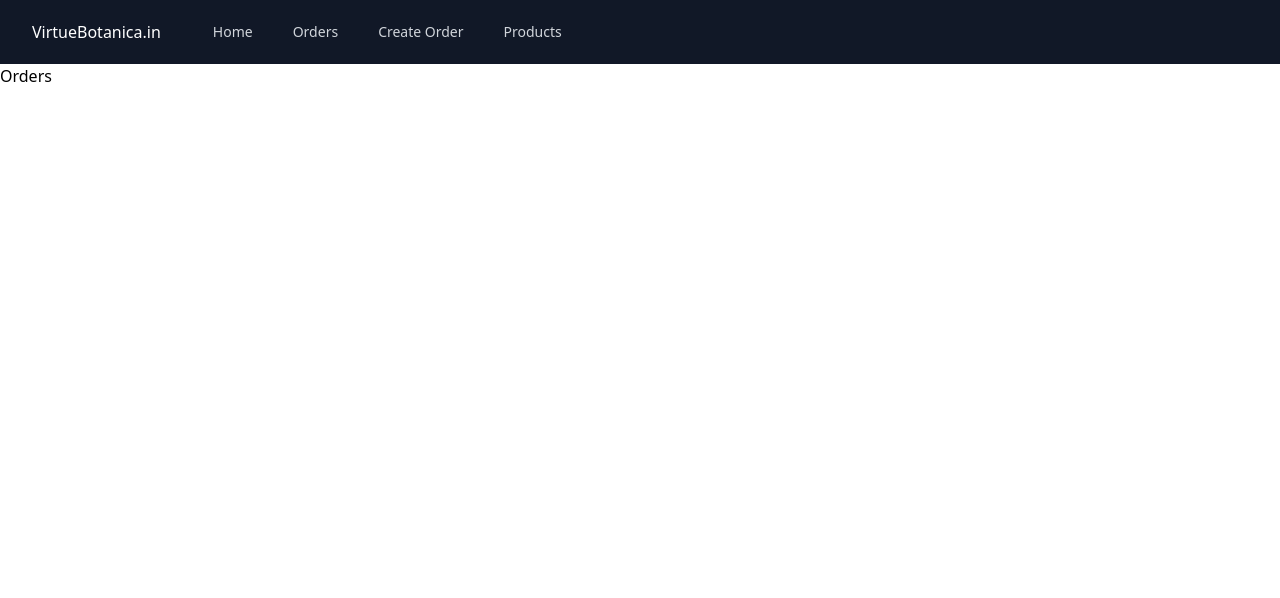
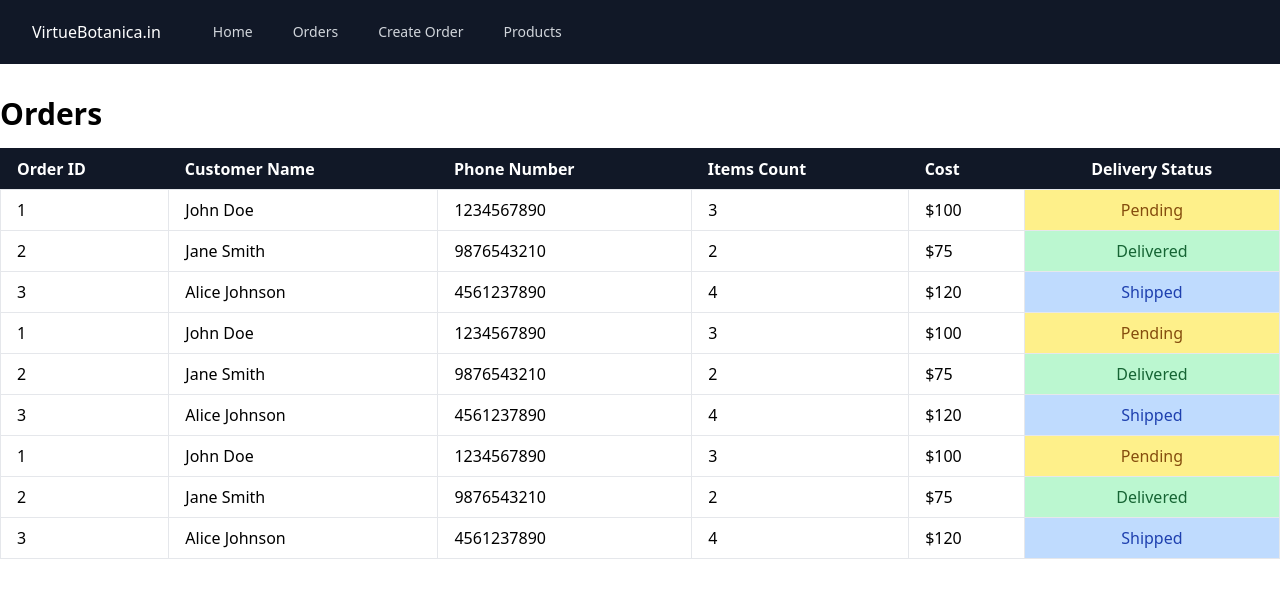
Before and after one commit to Guru6163/virtue-botanica, a React (Create React App) app: page /orders in a window 1280 px wide. Shown: the top 598 px of the page. Built offline with nearby package versions, Linux system fonts and the light colour scheme.

Commit message:
Orders Page

```diff
--- a/src/pages/Orders.jsx
+++ b/src/pages/Orders.jsx
@@ -1,9 +1,64 @@
-import React from 'react'
+import React from 'react';
 
 function Orders() {
-  return (
-    <div>Orders</div>
-  )
+    // Dummy orders data
+    const orders = [
+        { orderId: 1, customerName: 'John Doe', phoneNumber: '1234567890', itemsCount: 3, cost: 100, deliveryStatus: 'Pending' },
+        { orderId: 2, customerName: 'Jane Smith', phoneNumber: '9876543210', itemsCount: 2, cost: 75, deliveryStatus: 'Delivered' },
+        { orderId: 3, customerName: 'Alice Johnson', phoneNumber: '4561237890', itemsCount: 4, cost: 120, deliveryStatus: 'Shipped' },
+        { orderId: 1, customerName: 'John Doe', phoneNumber: '1234567890', itemsCount: 3, cost: 100, deliveryStatus: 'Pending' },
+        { orderId: 2, customerName: 'Jane Smith', phoneNumber: '9876543210', itemsCount: 2, cost: 75, deliveryStatus: 'Delivered' },
+        { orderId: 3, customerName: 'Alice Johnson', phoneNumber: '4561237890', itemsCount: 4, cost: 120, deliveryStatus: 'Shipped' },
+        { orderId: 1, customerName: 'John Doe', phoneNumber: '1234567890', itemsCount: 3, cost: 100, deliveryStatus: 'Pending' },
+        { orderId: 2, customerName: 'Jane Smith', phoneNumber: '9876543210', itemsCount: 2, cost: 75, deliveryStatus: 'Delivered' },
+        { orderId: 3, customerName: 'Alice Johnson', phoneNumber: '4561237890', itemsCount: 4, cost: 120, deliveryStatus: 'Shipped' },
+    ];
+
+    return (
+        <div className="container mx-auto mt-8">
+            <h2 className="text-3xl font-semibold mb-4">Orders</h2>
+            <div className="overflow-x-auto">
+                <table className="table-auto min-w-full border-collapse border border-gray-900">
+                    <thead>
+                        <tr className="bg-gray-900">
+                            <th className="px-4 py-2 text-left text-white">Order ID</th>
+                            <th className="px-4 py-2 text-left text-white">Customer Name</th>
+                            <th className="px-4 py-2 text-left text-white">Phone Number</th>
+                            <th className="px-4 py-2 text-left text-white">Items Count</th>
+                            <th className="px-4 py-2 text-left text-white">Cost</th>
+                            <th className="px-4 py-2 text-center text-white">Delivery Status</th>
+                        </tr>
+                    </thead>
+                    <tbody>
+                        {orders.map(order => (
+                            <tr key={order.orderId}>
+                                <td className="border px-4 py-2">{order.orderId}</td>
+                                <td className="border px-4 py-2">{order.customerName}</td>
+                                <td className="border px-4 py-2">{order.phoneNumber}</td>
+                                <td className="border px-4 py-2">{order.itemsCount}</td>
+                                <td className="border px-4 py-2">${order.cost}</td>
+                                <td className={`border px-4 py-2 text-center ${getStatusColor(order.deliveryStatus)}`}>{order.deliveryStatus}</td>
+                            </tr>
+                        ))}
+                    </tbody>
+                </table>
+            </div>
+        </div>
+    );
 }
 
-export default Orders
+// Function to determine status color
+function getStatusColor(status) {
+    switch (status) {
+        case 'Pending':
+            return 'text-yellow-800 bg-yellow-200';
+        case 'Delivered':
+            return 'text-green-800 bg-green-200';
+        case 'Shipped':
+            return 'text-blue-800 bg-blue-200';
+        default:
+            return 'text-gray-800 bg-gray-200';
+    }
+}
+
+export default Orders;
```
